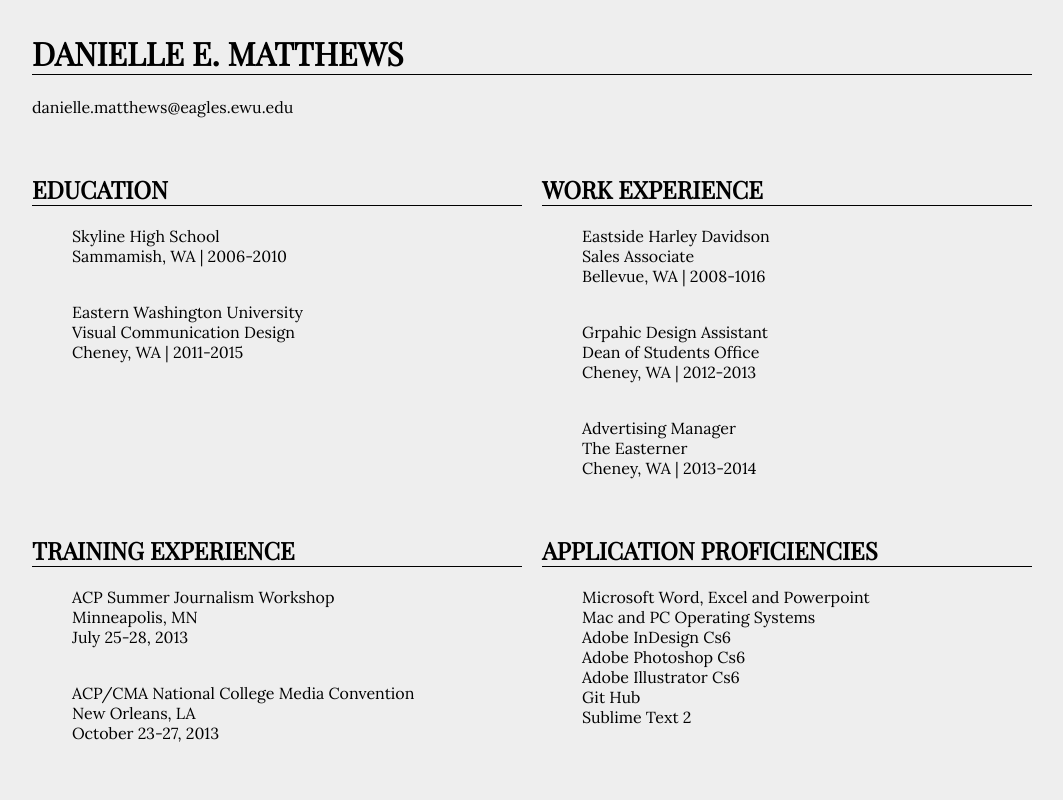
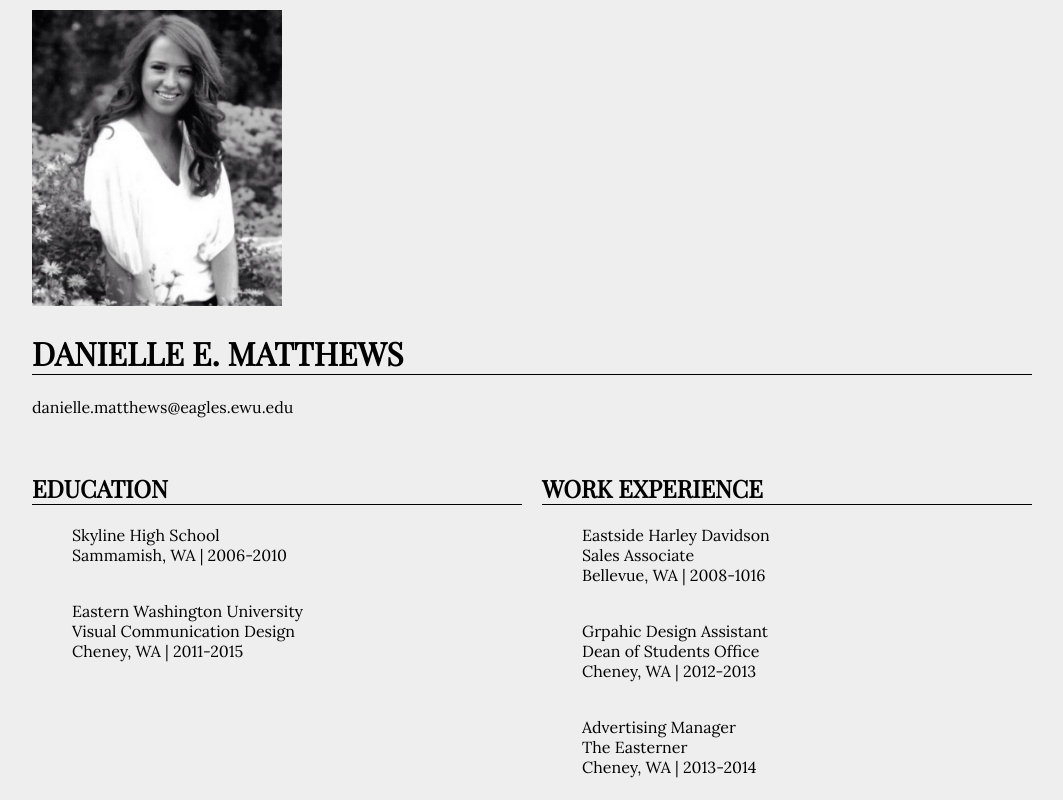
Before and after one commit to Delleliz/P2-Resume, a plain HTML site: page index.html in a window 1280 px wide. Shown: the top 800 px of the page, without its empty margins (108-1171 px from the left). Drawn offline with nearby package versions, Linux system fonts and the light colour scheme.

Commit message:
Add Profile Image

```diff
--- a/css/styles.css
+++ b/css/styles.css
@@ -16,6 +16,10 @@ h1,h2 {
 
 }
 
+img.profile {
+	width: 250px;
+}
+
 p, li {
 	font-family: 'Lora', serif;
 	list-style-type: none;
--- a/index.html
+++ b/index.html
@@ -21,6 +21,7 @@
 
 		<!-- 1st Column -->
 		<div class="grid_12">
+			<img class="profile" src="img/me.png">
 			<h1>Danielle E. Matthews</h1>
 			<p>danielle.matthews@eagles.ewu.edu</p>
 		</div>
```
Also changed, not shown: img/me.png (added).
